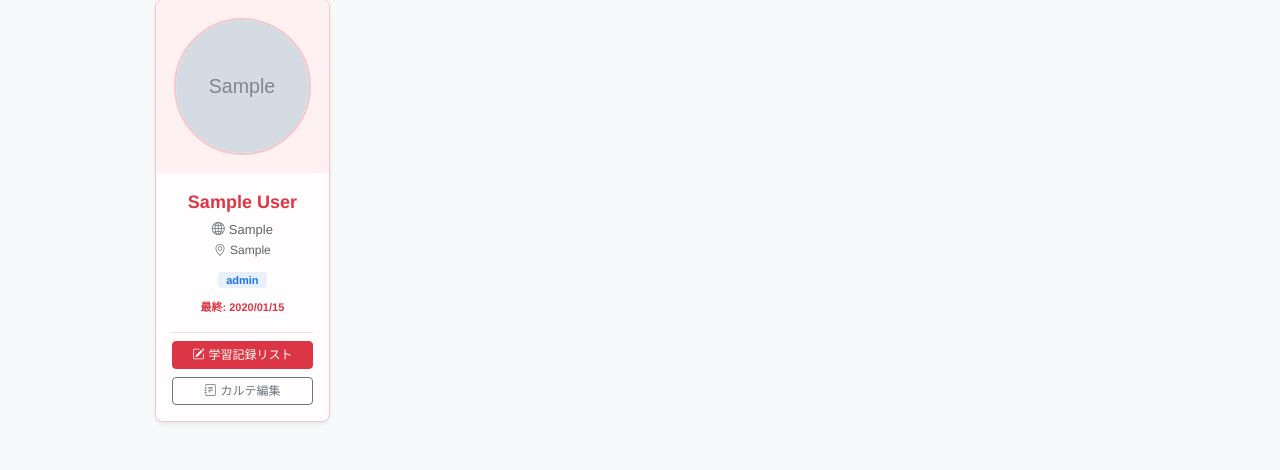
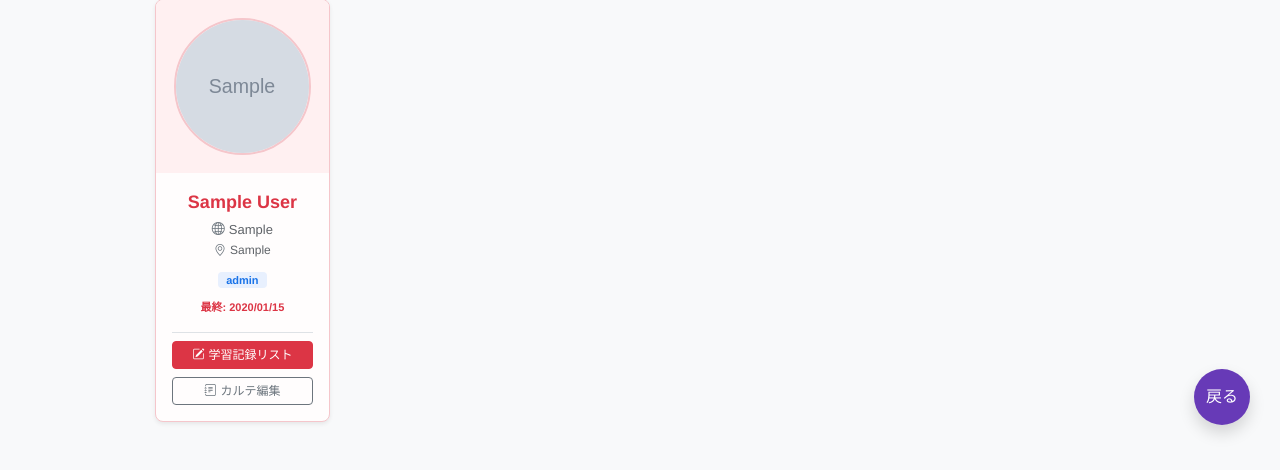
Before and after one commit to takumi472/takesatoJapanese, a Flask app: page /student/ in a window 1280 px wide. Shown: the part 345-815 px from the top of the page. Run offline with Flask 3, Linux system fonts and the light colour scheme; a user stored in the database is signed in; tables that the repository leaves empty hold one stand-in row (values such as "Sample post"); grey boxes marked "Sample" are stand-in pictures; parts of the project's set-up code (start-up, migrations or seed data) failed here and were passed over.

Commit message:
戻るボタンと項目削除

```diff
--- a/app/staff/routes.py
+++ b/app/staff/routes.py
@@ -134,7 +134,6 @@ def create_staff():
                 hobbies=request.form.get("hobbies"),
                 skills=request.form.get("skills"),
                 qualifications=request.form.get("qualifications"),
-                intent=request.form.get("intent"),
             )
 
             new_staff.submission_date = _parse_date_or_none(request.form.get("submission_date"))
@@ -241,7 +240,6 @@ def edit_staff(id):
             staff.hobbies = request.form.get("hobbies")
             staff.skills = request.form.get("skills")
             staff.qualifications = request.form.get("qualifications")
-            staff.intent = request.form.get("intent")
 
             staff.submission_date = _parse_date_or_none(request.form.get("submission_date"))
 
--- a/app/templates/staff/edit.html
+++ b/app/templates/staff/edit.html
@@ -189,11 +189,6 @@
                    value="{{ staff.qualifications if staff else '' }}" placeholder="回答を入力">
         </div>
 
-        <div class="form-card shadow-sm">
-            <label class="form-label">意向</label>
-            <textarea name="intent" class="form-control-gf" rows="3" placeholder="回答を入力">{{ staff.intent if staff else '' }}</textarea>
-        </div>
-
         <div class="d-flex justify-content-between align-items-center mt-4 mb-5">
             <button type="submit" class="btn btn-submit shadow-sm fw-bold">送信</button>
             <div class="d-flex gap-2">
--- a/app/templates/student/create.html
+++ b/app/templates/student/create.html
@@ -152,8 +152,8 @@
         </div>
 
         <div class="card-question shadow-sm">
-            <label for="today_learning_content" class="form-label fw-bold">(13) 本日の学習内容 <span class="text-muted fw-normal small">※本日学習した内容を入力してください。</span></label>
-            <textarea class="form-control border-0 border-bottom rounded-0 px-0" id="today_learning_content" name="today_learning_content" rows="3" placeholder="回答を入力"></textarea>
+            <label for="today_learning_content" class="form-label fw-bold">(13) 本日の学習内容 <span class="required-star">*</span><span class="text-muted fw-normal small">※本日学習した内容を入力してください。</span></label>
+            <textarea class="form-control border-0 border-bottom rounded-0 px-0" id="today_learning_content" name="today_learning_content" rows="3" placeholder="回答を入力" required></textarea>
         </div>
 
         <div class="card-question shadow-sm">
--- a/app/templates/student/list.html
+++ b/app/templates/student/list.html
@@ -110,6 +110,24 @@
             font-weight: 600;
             padding: 2px 8px;
             border-radius: 4px;
+        }
+        /* 浮遊（Floating）戻るボタンのスタイル */
+        .btn-floating-back {
+            position: fixed;
+            bottom: 30px;
+            right: 30px;
+            width: 56px;
+            height: 56px;
+            border-radius: 50%;
+            background-color: #673ab7;
+            color: white;
+            z-index: 1050;
+            transition: transform 0.2s, background-color 0.2s;
+        }
+        .btn-floating-back:hover {
+            background-color: #512da8;
+            transform: scale(1.1);
+            color: white;
         }
         .btn-add-student {
             background-color: #673ab7;
@@ -258,6 +276,11 @@
 
 </div>
 
+<!-- 浮遊戻るボタン -->
+<button type="button" class="btn btn-floating-back shadow d-flex align-items-center justify-content-center border-0" onclick="window.history.back()" title="戻る">
+    戻る
+</button>
+
 <script src="https://cdn.jsdelivr.net/npm/bootstrap@5.3.0/dist/js/bootstrap.bundle.min.js"></script>
 </body>
 </html>
```
Also changed, not shown: app/templates/meeting/list.html (+22 -0 lines), app/templates/record/list.html (+23 -0 lines), app/templates/staff/list.html (+25 -0 lines), app/templates/student/attendence.html (+24 -0 lines).
